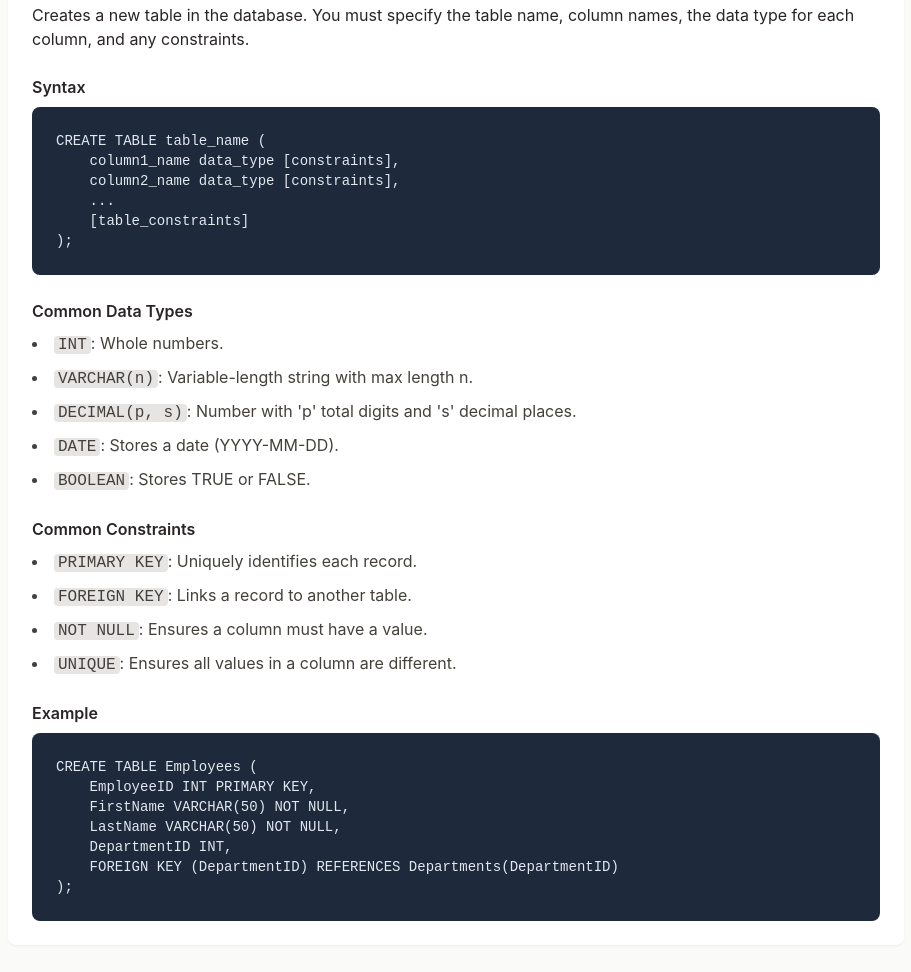
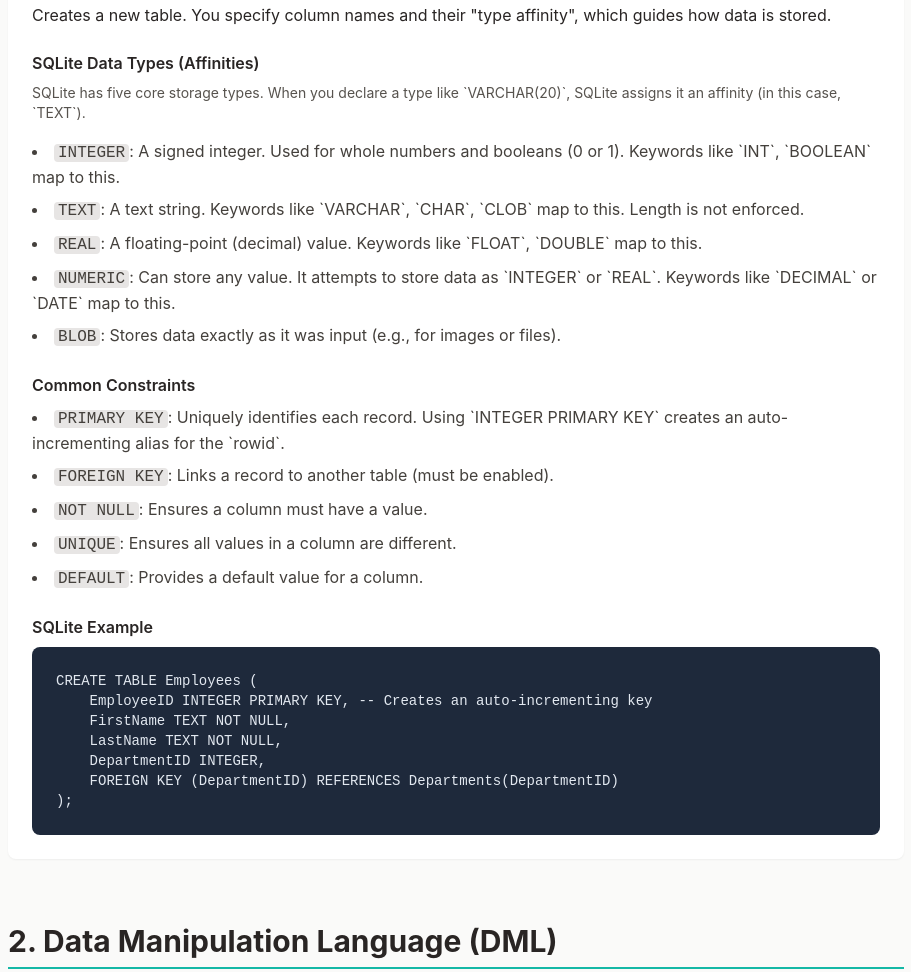
Before and after one commit to buddhikadesilva/buddhikadesilva.github.io, a plain HTML site: page tutorials/aqa_al_cs/s12/sql_sheet.html in a window 1280 px wide. Shown: the part 255-1227 px from the top of the page, without its empty margins (312-1223 px from the left). Drawn offline with nearby package versions, Linux system fonts and the light colour scheme.

Commit message:
Improved sql sheet

```diff
--- a/tutorials/aqa_al_cs/s12/sql_sheet.html
+++ b/tutorials/aqa_al_cs/s12/sql_sheet.html
@@ -57,45 +57,40 @@
             <div class="max-w-4xl mx-auto">
 
                 <!-- DDL Section -->
+                 <!-- DDL Section -->
                 <section id="ddl" class="mb-16">
-                    <h2 class="text-3xl font-bold border-b-2 border-teal-500 pb-2 mb-6">1. Data Definition Language (DDL)</h2>
-                    <p class="mb-8 text-stone-600">DDL statements are used to build and modify the structure of your database and tables. This section covers the fundamental `CREATE TABLE` command, which is the starting point for storing any data.</p>
+                    <h2 class="text-3xl font-bold border-b-2 border-teal-500 pb-2 mb-6">1. Data Definition Language (DDL) in SQLite</h2>
+                    <p class="mb-8 text-stone-600">DDL statements in SQLite are used to define the database schema. While SQLite accepts many data type keywords for compatibility, it ultimately uses a more flexible system called "Type Affinity".</p>
 
                     <div class="bg-white p-6 rounded-lg shadow-sm">
                         <h3 class="text-2xl font-semibold mb-3">CREATE TABLE</h3>
-                        <p class="mb-4">Creates a new table in the database. You must specify the table name, column names, the data type for each column, and any constraints.</p>
+                        <p class="mb-4">Creates a new table. You specify column names and their "type affinity", which guides how data is stored.</p>
 
-                        <h4 class="font-semibold mt-6 mb-2">Syntax</h4>
-                        <div class="code-block font-code text-sm">CREATE TABLE table_name (
-    column1_name data_type [constraints],
-    column2_name data_type [constraints],
-    ...
-    [table_constraints]
-);</div>
-
-                        <h4 class="font-semibold mt-6 mb-2">Common Data Types</h4>
+                        <h4 class="font-semibold mt-6 mb-2">SQLite Data Types (Affinities)</h4>
+                        <p class="text-sm text-stone-600 mb-4">SQLite has five core storage types. When you declare a type like `VARCHAR(20)`, SQLite assigns it an affinity (in this case, `TEXT`).</p>
                         <ul class="list-disc list-inside space-y-2 text-stone-700">
-                           <li><code class="font-code bg-stone-200 px-1 rounded">INT</code>: Whole numbers.</li>
-                           <li><code class="font-code bg-stone-200 px-1 rounded">VARCHAR(n)</code>: Variable-length string with max length n.</li>
-                           <li><code class="font-code bg-stone-200 px-1 rounded">DECIMAL(p, s)</code>: Number with 'p' total digits and 's' decimal places.</li>
-                           <li><code class="font-code bg-stone-200 px-1 rounded">DATE</code>: Stores a date (YYYY-MM-DD).</li>
-                           <li><code class="font-code bg-stone-200 px-1 rounded">BOOLEAN</code>: Stores TRUE or FALSE.</li>
+                           <li><code class="font-code bg-stone-200 px-1 rounded">INTEGER</code>: A signed integer. Used for whole numbers and booleans (0 or 1). Keywords like `INT`, `BOOLEAN` map to this.</li>
+                           <li><code class="font-code bg-stone-200 px-1 rounded">TEXT</code>: A text string. Keywords like `VARCHAR`, `CHAR`, `CLOB` map to this. Length is not enforced.</li>
+                           <li><code class="font-code bg-stone-200 px-1 rounded">REAL</code>: A floating-point (decimal) value. Keywords like `FLOAT`, `DOUBLE` map to this.</li>
+                           <li><code class="font-code bg-stone-200 px-1 rounded">NUMERIC</code>: Can store any value. It attempts to store data as `INTEGER` or `REAL`. Keywords like `DECIMAL` or `DATE` map to this.</li>
+                           <li><code class="font-code bg-stone-200 px-1 rounded">BLOB</code>: Stores data exactly as it was input (e.g., for images or files).</li>
                         </ul>
 
                         <h4 class="font-semibold mt-6 mb-2">Common Constraints</h4>
                         <ul class="list-disc list-inside space-y-2 text-stone-700">
-                           <li><code class="font-code bg-stone-200 px-1 rounded">PRIMARY KEY</code>: Uniquely identifies each record.</li>
-                           <li><code class="font-code bg-stone-200 px-1 rounded">FOREIGN KEY</code>: Links a record to another table.</li>
+                           <li><code class="font-code bg-stone-200 px-1 rounded">PRIMARY KEY</code>: Uniquely identifies each record. Using `INTEGER PRIMARY KEY` creates an auto-incrementing alias for the `rowid`.</li>
+                           <li><code class="font-code bg-stone-200 px-1 rounded">FOREIGN KEY</code>: Links a record to another table (must be enabled).</li>
                            <li><code class="font-code bg-stone-200 px-1 rounded">NOT NULL</code>: Ensures a column must have a value.</li>
                            <li><code class="font-code bg-stone-200 px-1 rounded">UNIQUE</code>: Ensures all values in a column are different.</li>
+                           <li><code class="font-code bg-stone-200 px-1 rounded">DEFAULT</code>: Provides a default value for a column.</li>
                         </ul>
 
-                        <h4 class="font-semibold mt-6 mb-2">Example</h4>
+                        <h4 class="font-semibold mt-6 mb-2">SQLite Example</h4>
                         <div class="code-block font-code text-sm">CREATE TABLE Employees (
-    EmployeeID INT PRIMARY KEY,
-    FirstName VARCHAR(50) NOT NULL,
-    LastName VARCHAR(50) NOT NULL,
-    DepartmentID INT,
+    EmployeeID INTEGER PRIMARY KEY, -- Creates an auto-incrementing key
+    FirstName TEXT NOT NULL,
+    LastName TEXT NOT NULL,
+    DepartmentID INTEGER,
     FOREIGN KEY (DepartmentID) REFERENCES Departments(DepartmentID)
 );</div>
                     </div>
@@ -240,9 +235,9 @@ FROM Employees
 
             const joinStyles = {
                 inner: {
-                    left: 'bg-cyan-500',
-                    right: 'bg-emerald-500',
-                    transform: 'scale(0.8)',
+                    left: 'bg-cyan-200',
+                    right: 'bg-emerald-200',
+                    transform: 'scale(1)',
                     label: 'INNER JOIN'
                 },
                 left: {
```
